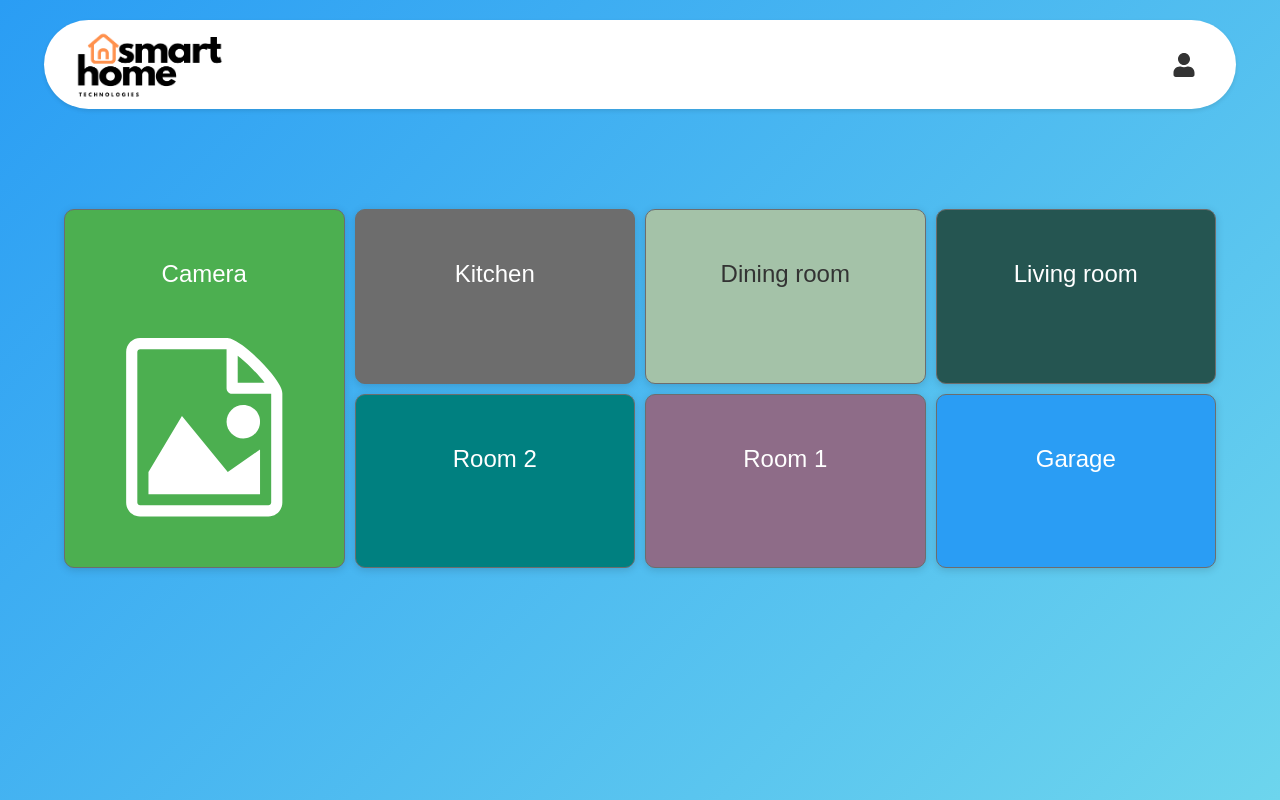
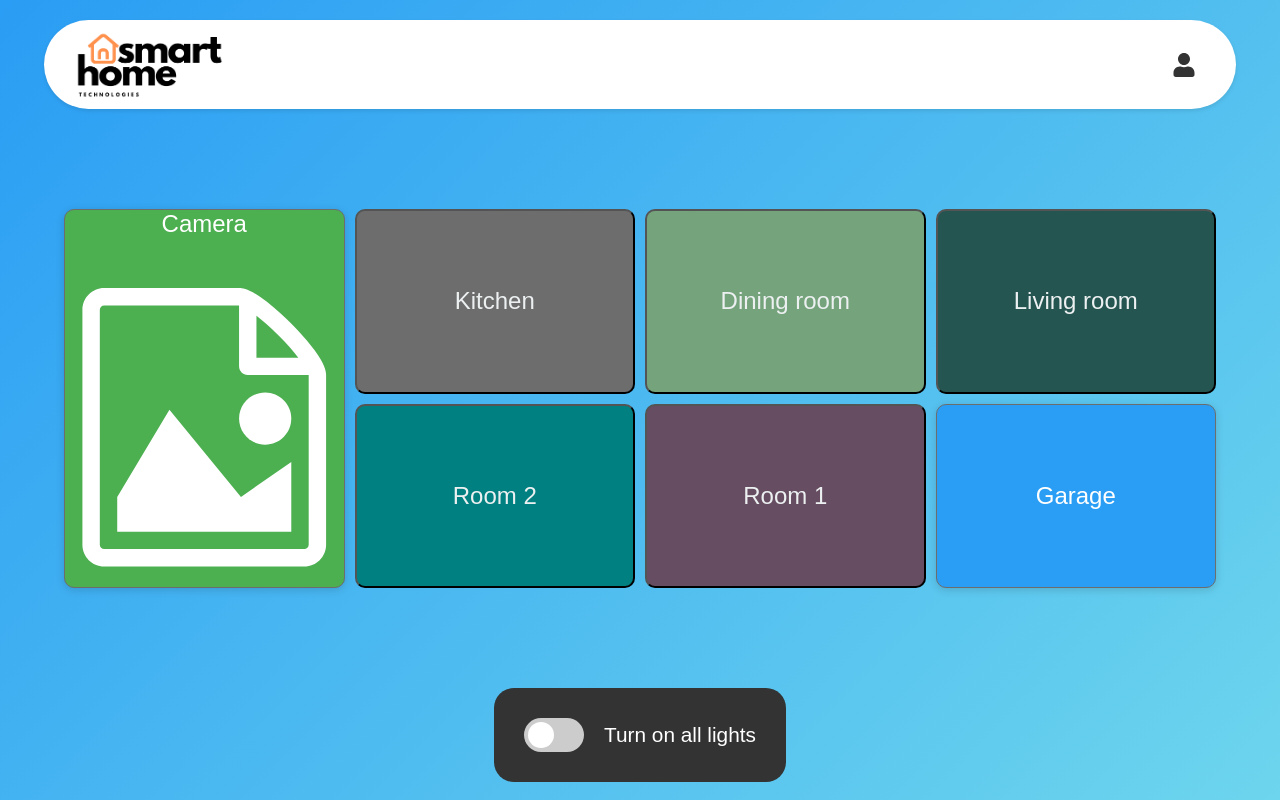
Before and after one commit to 04esteban04/custom_home_system, a React (Create React App) app in the folder web/frontend/smart-home/: page /home in a window 1280 px wide. Built offline with nearby package versions, Linux system fonts and the light colour scheme.

Commit message:
Add button functionality to home page

```diff
--- a/web/frontend/smart-home/src/components/home/Home.css
+++ b/web/frontend/smart-home/src/components/home/Home.css
@@ -63,10 +63,14 @@
 .dropdown-item {
     background-color: #333;
     color: white;
+    font-size: 16px;
     text-align: center;
     width: 100%;
     cursor: pointer;
     margin-top: 0;
+    transition: background-color 0.3s;
+    padding: 10px;
+    border-radius: 30px;
 }
 
 .dropdown-item:hover {
@@ -84,22 +88,18 @@
 }
 
 .grid-item {
-    background-color: #4CAF50;
-    padding: 50px;
     text-align: center;
     color: white;
     font-size: 1.5em;
     border-radius: 10px;
     border: 1px solid #6d6d6d;
     box-shadow: 0 2px 8px rgba(0, 0, 0, 0.15);
-}
-
-.grid-item-size {
     width: 1fr;
     height: 1fr;
 }
 
 .camera-item {
+    background-color: #4CAF50;
     grid-column: 1/2;
     grid-row: 1/3;
 }
@@ -111,19 +111,40 @@
     width: 100%;
     height: 100%;
     margin-top: 50px;
+    margin-bottom: 20px;
 }
 
-.living-room{
+.room-button {
+    color: white;
+    font-size: 1.5em;
+
+    width: 100%;
+    height: 100%;
+
+    border-radius: 10px;
+    transition: background-color 0.3s;
+    cursor: pointer;
+}
+
+.living-room {
     background-color: #255551;
     grid-column: 4/5;
     grid-row: 1/2;
 }
 
-.dining-room{
-    background-color: #A4C2A8;
+.living-room:hover {
+    background-color: #46a098
+}
+
+.dining-room {
+    background-color: #75a37b;
     color: #333;
     grid-column: 3/4;
     grid-row: 1/2;
+}
+
+.dining-room:hover {
+    background-color: #A4C2A8;
 }
 
 .kitchen{
@@ -132,10 +153,18 @@
     grid-row: 1/2;
 }
 
+.kitchen:hover {
+    background-color: #808080;
+}
+
 .room-1{
-    background-color: #8E6C88;
+    background-color: #664d61;
     grid-column: 3/4;
     grid-row: 2/3;
+}
+
+.room-1:hover {
+    background-color: #8E6C88;
 }
 
 .room-2{
@@ -144,8 +173,100 @@
     grid-row: 2/3;
 }
 
+.room-2:hover {
+    background-color: #00b3b3;
+}
+
 .garage{
-    background-color: #2a9df4;
     grid-column: 4/5;
     grid-row: 2/3;
+
+    display: flex;
+    justify-content: center;
+    align-items: center;
+
+    background-color: #2a9df4;
+    font-size: 1.5em;
 }
+
+
+.lights-toggle {
+    margin-top: 100px;
+    display: flex;
+    align-items: center;
+    justify-content: center;
+    background-color: #333;
+    border-radius: 20px;
+    padding: 30px;
+}
+
+.toggle-label {
+    display: flex;
+    align-items: center;
+    cursor: pointer;
+}
+
+.toggle-switch {
+    position: absolute;
+    opacity: 0;
+    cursor: pointer;
+}
+
+.slider {
+    position: relative;
+    width: 60px;
+    height: 34px;
+    background-color: #ccc;
+    border-radius: 34px;
+    transition: 0.4s;
+}
+
+.slider:before {
+    position: absolute;
+    content: "";
+    height: 26px;
+    width: 26px;
+    left: 4px;
+    bottom: 4px;
+    background-color: white;
+    border-radius: 50%;
+    transition: 0.4s;
+}
+
+.toggle-switch:checked + .slider {
+    background-color: #4CAF50;
+}
+
+.toggle-switch:checked + .slider:before {
+    transform: translateX(26px);
+}
+
+.toggle-text {
+    margin-left: 20px;
+    font-size: 1.3em;
+    color: white;
+}
+
+.room-button.off {
+
+    color: #ecf0f1;
+}
+
+.room-button.on {
+    background-color: #f1c40f;
+    color: #2c3e50;
+    box-shadow: 0 0 20px rgba(241, 196, 15, 0.7);
+    animation: flicker 0.3s infinite alternate;
+}
+
+@keyframes flicker {
+    0% {
+        opacity: 1;
+    }
+    50% {
+        opacity: 0.85;
+    }
+    100% {
+        opacity: 1;
+    }
+}
--- a/web/frontend/smart-home/src/components/home/Home.jsx
+++ b/web/frontend/smart-home/src/components/home/Home.jsx
@@ -7,6 +7,36 @@ import { ImFilePicture } from "react-icons/im";
 
 function Home() {
     const navigate = useNavigate();
+    const [lightStates, setLightStates] = useState({
+        livingRoom: false,
+        diningRoom: false,
+        kitchen: false,
+        room1: false,
+        room2: false,
+    });
+
+    // Función para determinar si todas las luces están encendidas
+    const areAllLightsOn = () => {
+        return Object.values(lightStates).every(state => state);
+    };
+
+    const toggleLight = (room) => {
+        setLightStates(prevStates => ({
+            ...prevStates,
+            [room]: !prevStates[room]
+        }));
+    }
+
+    const toggleAllLights = () => {
+        const allLightsOn = areAllLightsOn();
+        setLightStates({
+            livingRoom: !allLightsOn,
+            diningRoom: !allLightsOn,
+            kitchen: !allLightsOn,
+            room1: !allLightsOn,
+            room2: !allLightsOn,
+        });
+    }
 
     /* TODO: Handle session logout */
     const handleLogout = () => {
@@ -15,7 +45,6 @@ function Home() {
 
     return (
         <div className="home-container">
-
             <Navbar onLogout={handleLogout} />
 
             <div className="grid-container">
@@ -27,15 +56,57 @@ function Home() {
                     </div>
                 </div>
 
-                {/* TODO: Add button functionality and trigger lightning animation */}
-                <div className="grid-item grid-item-size living-room">Living room</div>
-                <div className="grid-item grid-item-size dining-room">Dining room</div>
-                <div className="grid-item grid-item-size kitchen">Kitchen</div>
-                <div className="grid-item grid-item-size room-1">Room 1</div>
-                <div className="grid-item grid-item-size room-2">Room 2</div>
-                <div className="grid-item grid-item-size garage">Garage</div>
+                <button className={`living-room room-button ${lightStates.livingRoom ? 'on' : 'off'}`}
+                    onClick={() => toggleLight('livingRoom')}>
+
+                    Living room
+                </button>
+
+                <button
+                    className={`dining-room room-button ${lightStates.diningRoom ? 'on' : 'off'}`}
+                    onClick={() => toggleLight('diningRoom')}>
+
+                    Dining room
+                </button>
+
+                <button
+                    className={`kitchen room-button ${lightStates.kitchen ? 'on' : 'off'}`}
+                    onClick={() => toggleLight('kitchen')}>
+
+                    Kitchen
+                </button>
+
+                <button
+                    className={`room-1 room-button ${lightStates.room1 ? 'on' : 'off'}`}
+                    onClick={() => toggleLight('room1')}>
+
+                    Room 1
+                </button>
+
+                <button
+                    className={`room-2 room-button ${lightStates.room2 ? 'on' : 'off'}`}
+                    onClick={() => toggleLight('room2')}>
+
+                    Room 2
+                </button>
+
+                <div className="grid-item garage">Garage</div>
             </div>
 
+            <div className='lights-toggle'>
+                <label className="toggle-label">
+                    <input
+                        type="checkbox"
+                        className="toggle-switch"
+                        checked={areAllLightsOn()}
+                        onChange={toggleAllLights}
+                    />
+                    <span className="slider"></span>
+                    <span className="toggle-text">
+                        {areAllLightsOn() ? 'Turn off all lights' : 'Turn on all lights'}
+                    </span>
+                </label>
+            </div>
         </div>
     );
 }
--- a/web/frontend/smart-home/src/components/loginForm/LoginForm.css
+++ b/web/frontend/smart-home/src/components/loginForm/LoginForm.css
@@ -58,7 +58,7 @@ body {
 }
 
 
-button {
+.submit-button {
     width: 50%;
     padding: 10px;
     margin-top: 10px;
@@ -71,6 +71,6 @@ button {
     transition: background-color 0.3s;
 }
 
-button:hover {
+.submit-button:hover {
     background-color: #6dd5ed;
 }
--- a/web/frontend/smart-home/src/components/loginForm/LoginForm.jsx
+++ b/web/frontend/smart-home/src/components/loginForm/LoginForm.jsx
@@ -48,7 +48,7 @@ function LoginForm () {
                         <input type="password" name="password" value={userData.password} placeholder="Enter your password" onChange={handleChange} required />
                     </div>
 
-                    <button type="submit">Login</button>
+                    <button className="submit-button" type="submit">Login</button>
 
                 </form>
             </div>
```
